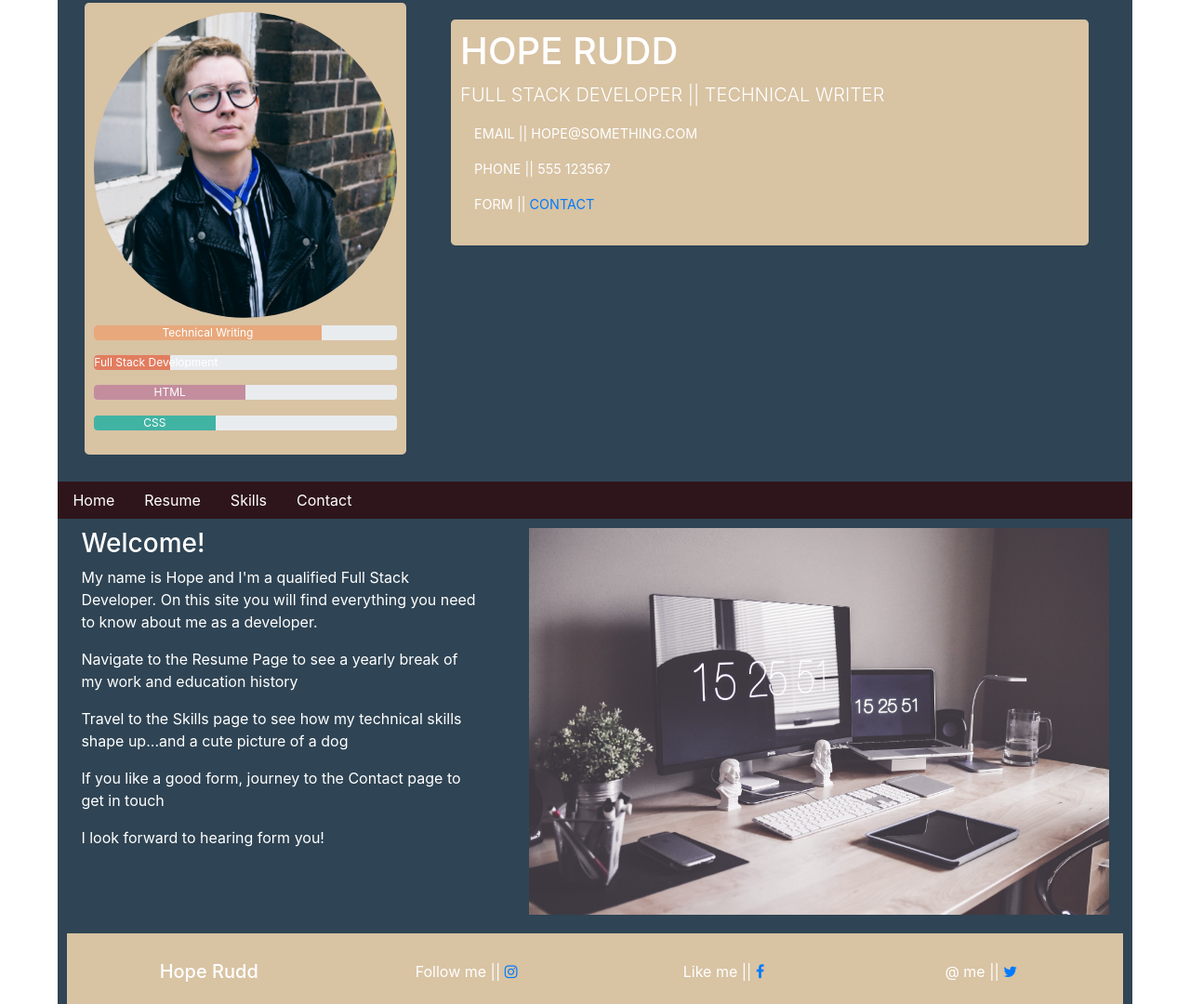
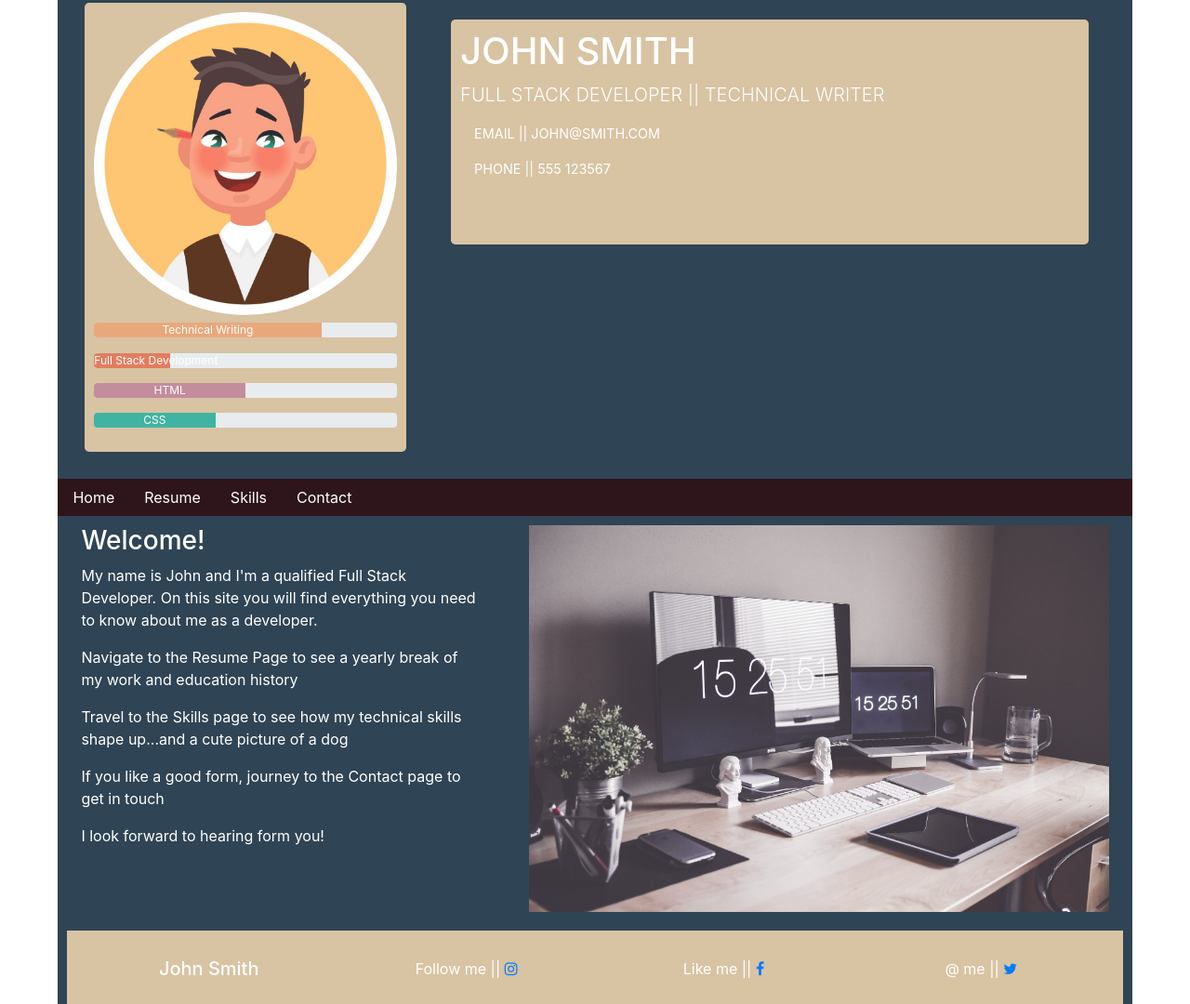
Before and after one commit to BleakTerrain/MilestoneProject-, a plain HTML site: page index.html in a window 1280 px wide. Shown: the part 88-1168 px from the top of the page at 93% size. Drawn offline with nearby package versions, Linux system fonts and the light colour scheme.

Commit message:
final commit before grading

```diff
--- a/index.html
+++ b/index.html
@@ -27,7 +27,7 @@
         <div class="row">
             <div class="col-sm-4">
                 <section class="jumbotron introtron">
-                    <img class="intro-image " src="BackgroundCodeInstitute.jpg" alt="Image not found">
+                    <img class="intro-image " src="Stock_Image_artist.jpg" alt="Image not found">
                     <div class="progress progress-index">
                         <div class="progress-bar tech-writing " role="progressbar" aria-valuenow="40" aria-valuemin="0" aria-valuemax="100" style="width:75%">
                             Technical Writing
@@ -52,13 +52,13 @@
 
             <div class="col-sm-8">
                 <div class="jumbotron text-uppercase name-card">
-                    <h1>Hope Rudd</h1>
+                    <h1>John Smith</h1>
                     <p class="lead ">Full Stack Developer || Technical Writer </p>
 
                             <div class="col-sm-12">
-                            <p class="contact-info"> Email || Hope@Something.com</p>
+                            <p class="contact-info"> Email || John@Smith.com</p>
                             <p class="contact-info"> Phone || 555 123567</p>
-                            <p class="contact-info"> Form || <a href="contact.html">Contact</a></p>
+
                         </div>
 
 
@@ -95,7 +95,7 @@
         <div class="row">
             <div class="col-sm-5 main-text-box">
                 <h3>Welcome!</h3> <i class="fas fa-door-open"></i>
-                <p> My name is Hope and I'm a qualified Full Stack Developer. On this site you will find everything you need to know about me as a developer.</p>
+                <p> My name is John and I'm a qualified Full Stack Developer. On this site you will find everything you need to know about me as a developer.</p>
                 <p>Navigate to the Resume Page to see a yearly break of my work and education history</p>
                 <p>Travel to the Skills page to see how my technical skills shape up...and a cute picture of a dog </p>
                 <p>If you like a good form, journey to the Contact page to get in touch</p>
@@ -114,7 +114,7 @@
 <footer class="footer container-fluid">
     <div class="row">
         <div class="col-sm-3 footer-item">
-            <h5> Hope Rudd </h5>
+            <h5> John Smith </h5>
         </div>
         <div class="col-sm-3 footer-item">
             <p>Follow me || <a href="#"> <i class="fa fa-instagram aria-hidden=true"></i></a></p>
```
Also changed, not shown: contact.html (+3 -3 lines), resume.html (+3 -3 lines), skills.html (+3 -3 lines), BackgroundCodeInstitute.jpg (deleted), Stock_Image_artist.jpg (added), 1 other file.
